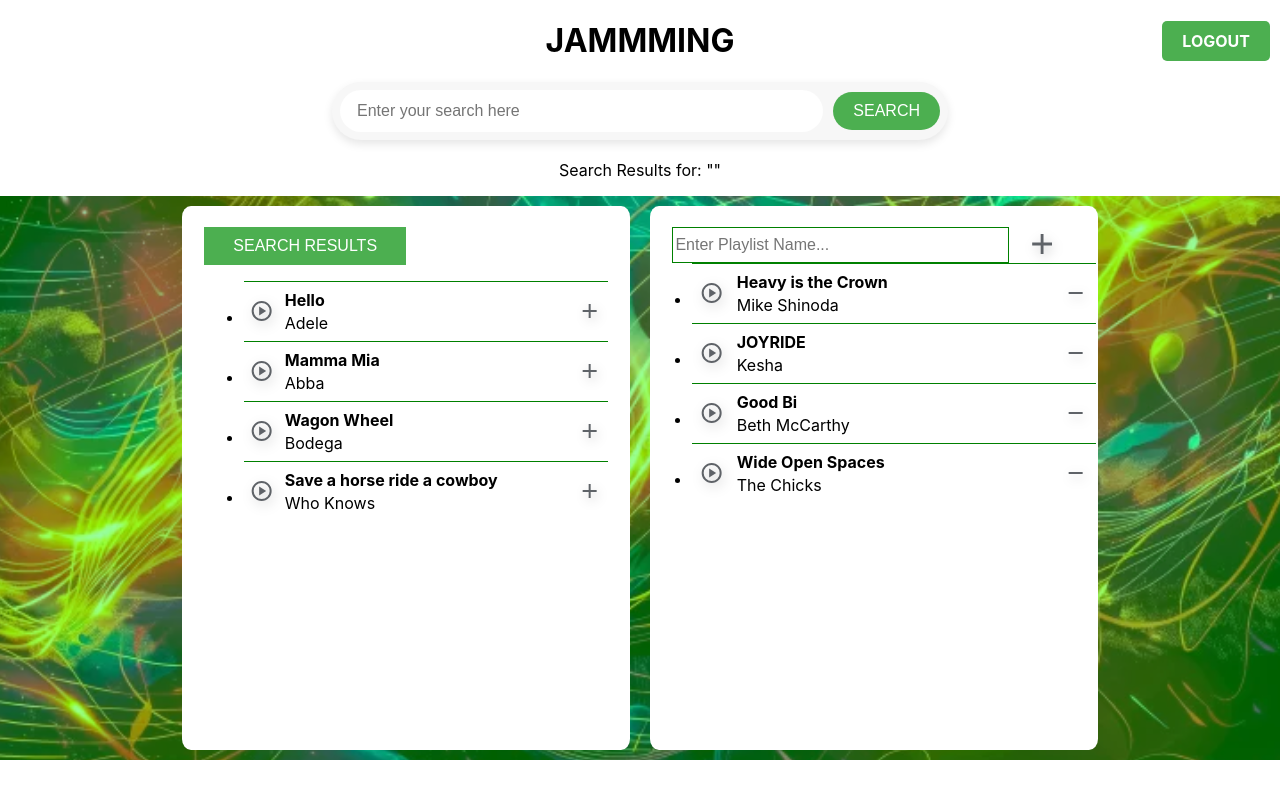
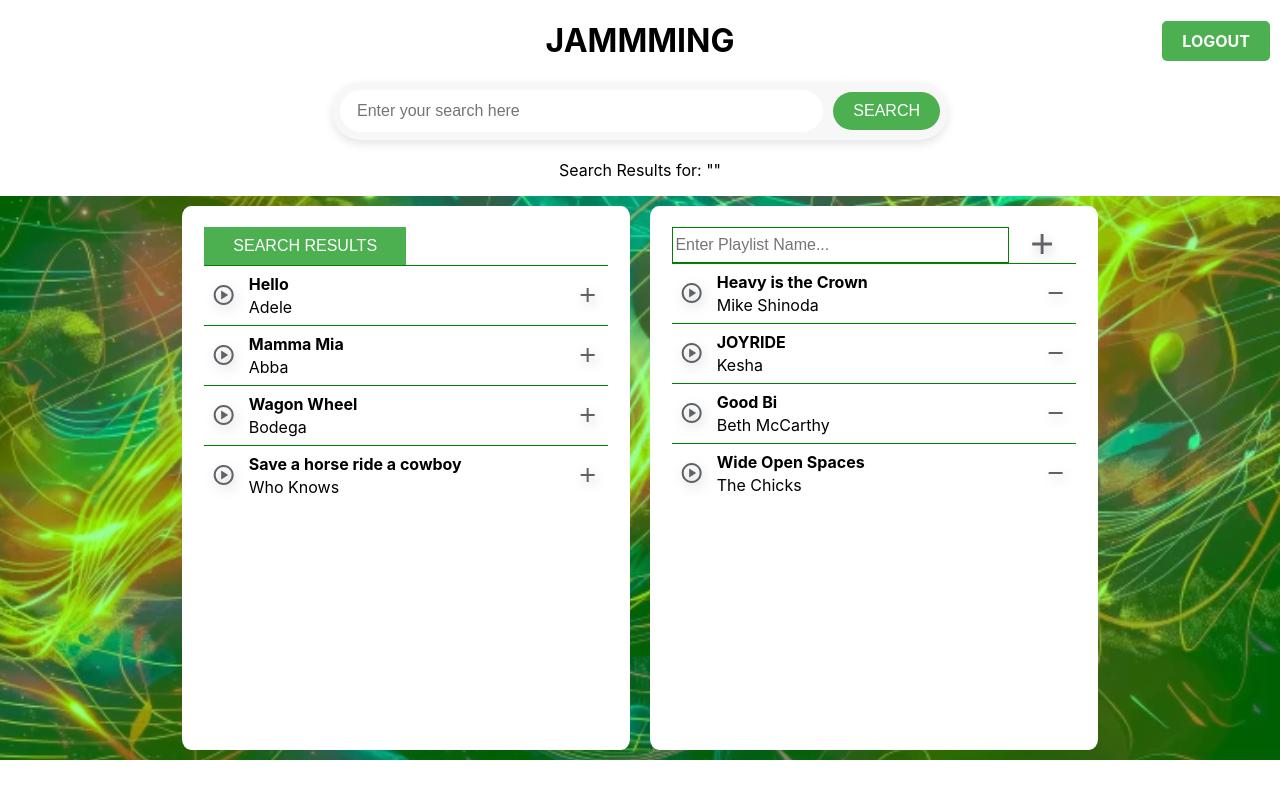
Before and after one commit to elizayounger/Jammming, a React (Create React App) app: page / in a window 1280 px wide. Built offline with nearby package versions, Linux system fonts and the light colour scheme.

Commit message:
fixed list element placement

```diff
--- a/src/components/SearchResults.css
+++ b/src/components/SearchResults.css
@@ -34,3 +34,8 @@
     margin: auto;
     overflow-y: scroll;
 }
+ul, li {
+    list-style-type: none;
+    padding-left: 0;
+    margin: 0;
+}
--- a/src/components/Song.js
+++ b/src/components/Song.js
@@ -15,7 +15,7 @@ export default function Song({songName="SONG NAME", artist="Artist", plusOperato
             <p className="artist">{artist}</p>
         </div>
 
-        {plusOperator ?
+        {plusOperator ? // if plusOperator true will return song with addSongCapabilites
             (<AddIcon className="icon" handleAddSongToPlaylist={OnOperatorClick}/>) :
             (<SubtractIcon className="icon"/>)
         }
```
